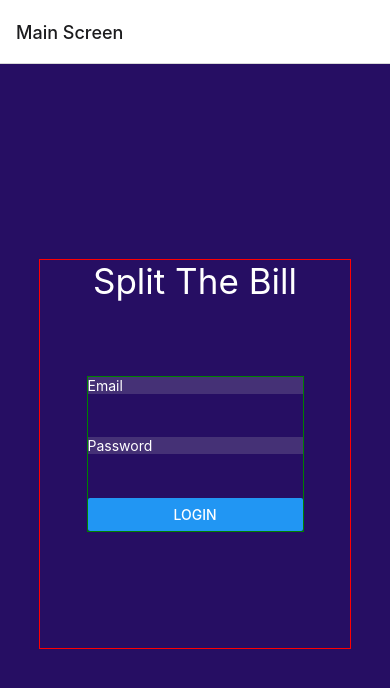
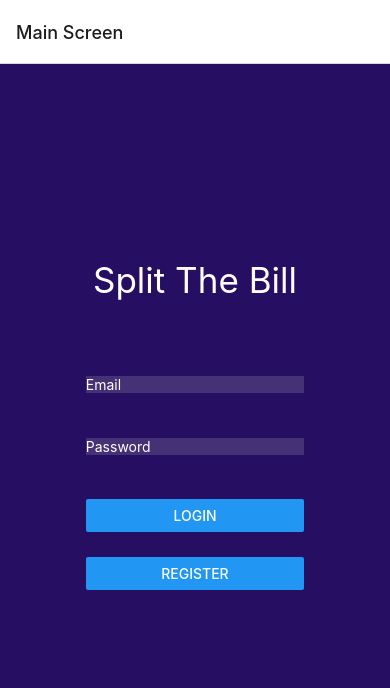
Before and after one commit to nedas-sim/Split-the-bill, a React Native app in the folder Mobile/: screen / in a window 390 px wide. Shown: the top 688 px of the page. Built offline with nearby package versions, Linux system fonts and the light colour scheme.

Commit message:
Finished up main page with no functionality so far

```diff
--- a/Mobile/src/components/LoginForm.js
+++ b/Mobile/src/features/authentication/LoginForm.js
@@ -4,18 +4,27 @@ import { SafeAreaView, StyleSheet, TextInput, Button } from "react-native";
 const LoginForm = () => {
   return (
     <SafeAreaView style={styles.container}>
-      <TextInput style={styles.input} placeholder="Email" />
-      <TextInput style={styles.input} placeholder="Password" secureTextEntry />
+      <TextInput
+        style={styles.input}
+        placeholder="Email"
+        placeholderTextColor="#fff"
+        keyboardType="email-address"
+        autoCapitalize="none"
+      />
+      <TextInput
+        style={styles.input}
+        placeholder="Password"
+        placeholderTextColor="#fff"
+        secureTextEntry
+        autoCapitalize="none"
+      />
       <Button title="Login" />
     </SafeAreaView>
   );
 };
 
-const debuging3 = { borderColor: "green", borderWidth: 1 };
-
 const styles = StyleSheet.create({
   container: {
-    ...debuging3,
     width: "70%",
     height: "40%",
     flexDirection: "column",
--- a/Mobile/src/screens/MainScreen.js
+++ b/Mobile/src/screens/MainScreen.js
@@ -1,32 +1,20 @@
 import React from "react";
-import { Text, SafeAreaView, View, Button, StyleSheet } from "react-native";
-import LoginForm from "../components/LoginForm";
+import { Text, View, Button, StyleSheet } from "react-native";
+import LoginForm from "../features/authentication/LoginForm";
 
 const MainScreen = () => {
-  /*return (
-    <SafeAreaView style={styles.screen}>
-      <View style={styles.container}>
-        <Text style={styles.appName}>Split The Bill</Text>
-        <View style={styles.buttonContainer}>
-          <Button style={[styles.button, styles.login]} title="Login" />
-          <Button style={[styles.button, styles.register]} title="Register" />
-        </View>
-      </View>
-    </SafeAreaView>
-  );*/
   return (
     <View style={styles.screen}>
       <View style={styles.container}>
         <Text style={styles.appName}>Split The Bill</Text>
         <LoginForm />
-        <View style={styles.extraButtonsContainer}></View>
+        <View style={styles.extraButtonsContainer}>
+          <Button title="Register" />
+        </View>
       </View>
     </View>
   );
 };
-
-const debuging1 = { borderColor: "red", borderWidth: 1 };
-const debuging2 = { borderColor: "green", borderWidth: 1 };
 
 const styles = StyleSheet.create({
   screen: {
@@ -37,17 +25,19 @@ const styles = StyleSheet.create({
     justifyContent: "center",
   },
   container: {
-    ...debuging1,
     width: "80%",
     height: "50%",
     alignItems: "center",
   },
   appName: {
-    //...debuging2,
     color: "#fff",
     height: "30%",
     fontSize: 35,
   },
+  extraButtonsContainer: {
+    width: "70%",
+    marginTop: 25,
+  },
 });
 
 export default MainScreen;
```
